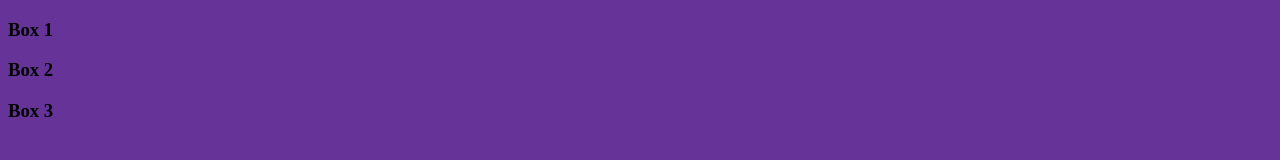
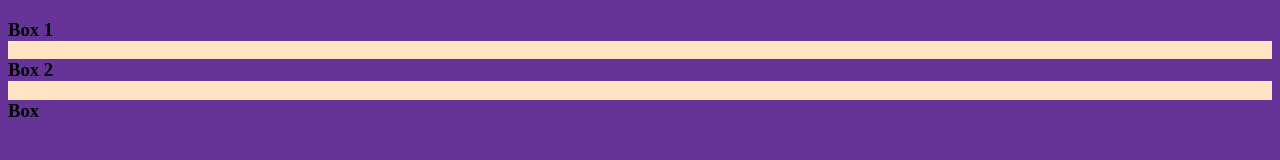
Before and after one commit to StephenSilva/MergeConflict-Practice, a plain HTML site: page index.html in a window 1280 px wide. Drawn offline with Linux system fonts and the light colour scheme.

Commit message:
added color

```diff
--- a/index.html
+++ b/index.html
@@ -15,7 +15,7 @@
         <h3>Box 2</h3>
     </div>
     <div>
-        <h3>Box 3</h3>
+        <h3>Box</h3>
     </div>
 
 </body>
--- a/styles.css
+++ b/styles.css
@@ -1,3 +1,6 @@
 *{
  background-color: rebeccapurple;
 }
+body{
+    background-color: bisque;
+}
```
